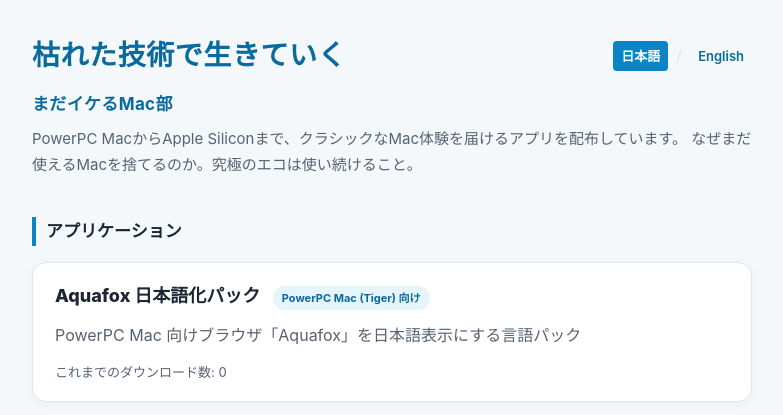
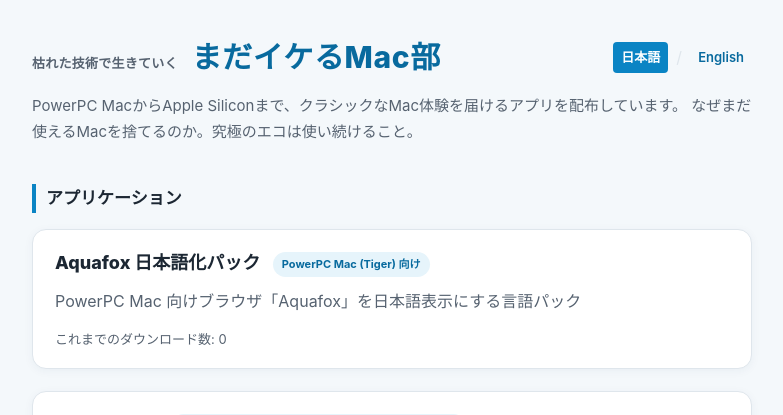
Before and after one commit to watermark-hd/aquafox-ja-site, a Flask app: page / in a window 1280 px wide. Shown: the top 415 px of the page, without its empty margins (248-1031 px from the left). Run offline with Flask 3, Linux system fonts and the light colour scheme; data that the repository does not hold is empty.

Commit message:
ヘッダーを1行に統合し、フォントサイズの主従を逆転
「枯れた技術で生きていく」を小さいキッカーテキストにし、
「まだイケるMac部」を大きく前面に出す構成に変更。

```diff
--- a/static/css/style.css
+++ b/static/css/style.css
@@ -41,10 +41,6 @@ body {
 
 .site-title {
   display: inline-block;
-  font-size: 28px;
-  font-weight: 800;
-  color: var(--aqua-dark);
-  letter-spacing: 0.02em;
   margin: 0;
 }
 
@@ -53,11 +49,20 @@ body {
   text-decoration: none;
 }
 
-.site-subtitle {
-  margin: 4px 0 0 0;
+.site-title-kicker {
+  display: inline-block;
+  font-size: 13px;
+  font-weight: 600;
+  color: var(--ink-soft);
+  letter-spacing: 0.02em;
+  margin-right: 8px;
+}
+
+.site-title-main {
+  display: inline-block;
+  font-size: 30px;
+  font-weight: 800;
   color: var(--aqua-dark);
-  font-size: 17px;
-  font-weight: 700;
   letter-spacing: 0.02em;
 }
 
--- a/templates/base.html
+++ b/templates/base.html
@@ -56,12 +56,14 @@
       {% if request.endpoint == 'top' %}
       <h1 class="site-title">
         <a href="{{ url_for('top', lang=lang) }}">
-          {% if lang == 'en' %}Thriving on Time-Tested Tech{% else %}枯れた技術で生きていく{% endif %}
+          <span class="site-title-kicker">{% if lang == 'en' %}Thriving on Time-Tested Tech{% else %}枯れた技術で生きていく{% endif %}</span>
+          <span class="site-title-main">{% if lang == 'en' %}The Still-Got-It Mac Club{% else %}まだイケるMac部{% endif %}</span>
         </a>
       </h1>
       {% else %}
       <a href="{{ url_for('top', lang=lang) }}" class="site-title">
-        {% if lang == 'en' %}Thriving on Time-Tested Tech{% else %}枯れた技術で生きていく{% endif %}
+        <span class="site-title-kicker">{% if lang == 'en' %}Thriving on Time-Tested Tech{% else %}枯れた技術で生きていく{% endif %}</span>
+        <span class="site-title-main">{% if lang == 'en' %}The Still-Got-It Mac Club{% else %}まだイケるMac部{% endif %}</span>
       </a>
       {% endif %}
       <div class="lang-switcher">
@@ -70,7 +72,6 @@
         <a href="{{ url_for('top', lang='en') }}" class="lang-link {% if lang == 'en' %}active{% endif %}">English</a>
       </div>
     </div>
-    <p class="site-subtitle">{% if lang == 'en' %}The Still-Got-It Mac Club{% else %}まだイケるMac部{% endif %}</p>
     <p class="site-tagline">
       {% if lang == 'en' %}
         Distributing classic Mac applications from PowerPC Mac to Apple Silicon, bringing retro Mac experiences to modern systems.
```
